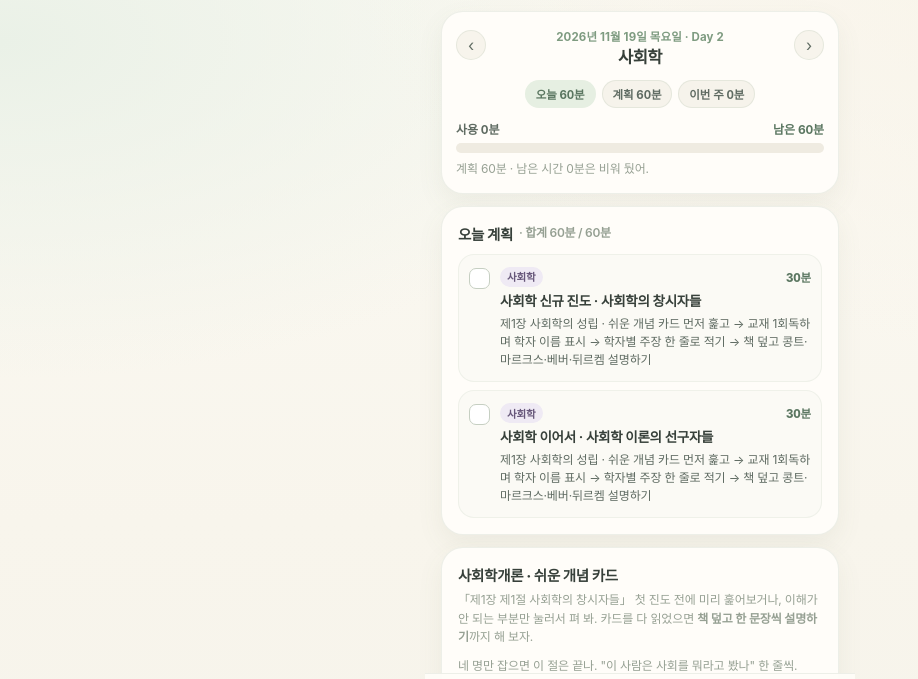
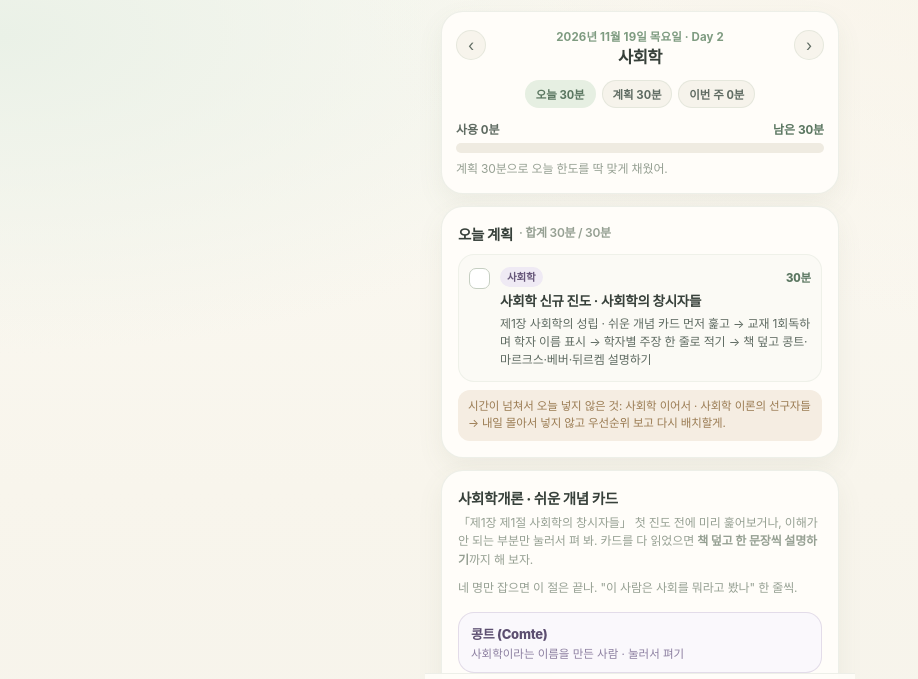
Before and after one commit to yunseodo08-eng/-, a plain HTML site: page index.html in a window 1280 px wide. Shown: the part 62-741 px from the top of the page, without its empty margins (0-918 px from the left). Drawn offline with Linux system fonts and the light colour scheme.

Commit message:
학습 플래너: 하루 공부시간 평일 30분·주말 60분으로 낮춤 (주간 270분)

```diff
--- a/index.html
+++ b/index.html
@@ -336,13 +336,13 @@
           <button class="daynav" id="nextDay" aria-label="다음 날 보기">›</button>
         </div>
         <div class="meta-row">
-          <span class="pill sage" id="limitPill">오늘 60분</span>
+          <span class="pill sage" id="limitPill">오늘 30분</span>
           <span class="pill" id="planPill">계획 0분</span>
           <span class="pill" id="weekPill">이번 주 0분</span>
         </div>
         <div class="gauge">
-          <div class="gauge-head"><span id="usedLabel">사용 0분</span><span class="left" id="leftLabel">남은 60분</span></div>
-          <div class="track" id="useTrack" role="progressbar" aria-valuemin="0" aria-valuemax="60" aria-valuenow="0">
+          <div class="gauge-head"><span id="usedLabel">사용 0분</span><span class="left" id="leftLabel">남은 30분</span></div>
+          <div class="track" id="useTrack" role="progressbar" aria-valuemin="0" aria-valuemax="30" aria-valuenow="0">
             <div class="fill" id="useFill"></div>
           </div>
           <p class="muted small" id="gaugeNote" style="margin:7px 0 0"></p>
@@ -429,7 +429,7 @@
       <div class="card">
         <h3>이번 주 공부시간</h3>
         <div class="wk" id="weekBars"></div>
-        <div class="gauge-head" style="margin-top:2px"><span id="weekUsed">0분</span><span class="left">/ 660분 (11시간)</span></div>
+        <div class="gauge-head" style="margin-top:2px"><span id="weekUsed">0분</span><span class="left">/ 270분 (4시간 30분)</span></div>
         <p class="muted small" style="margin:6px 0 0" id="weekNote"></p>
       </div>
       <div class="card">
@@ -596,8 +596,8 @@
 var CFG = {
   start: '2026-11-18',            // Day 1 (수) — 그 전날까지는 '시작 전' 준비 화면
   target: '2027-02-28',
-  limits: [180, 60, 60, 60, 60, 60, 180],  // 일~토 (분)
-  weekLimit: 660,                 // 주간 11시간
+  limits: [60, 30, 30, 30, 30, 30, 60],    // 일~토 (분) — 평일 30분 · 주말 60분
+  weekLimit: 270,                 // 주간 4시간 30분 (30×5 + 60×2)
   alloc: {                        // 요일별 기본 배분 (getDay: 0=일)
     1: ['english'],
     2: ['korean'],
@@ -1140,7 +1140,14 @@ function planFor(dateStr){
   });
 
   // 신규 진도 — 요일 배분 (과목당 하루 2단원까지, 배분 순서를 돌아가며)
-  var alloc = CFG.alloc[weekdayOf(dateStr)] || [];
+  // 하루 한도가 짧으면 그날 배분의 앞 과목만 계속 잡혀 뒤 과목이 영영 밀리므로,
+  // 주마다 그날 배분의 시작 과목을 한 칸씩 돌린다(그날 과목 구성은 그대로).
+  var alloc = (CFG.alloc[weekdayOf(dateStr)] || []).slice();
+  if (alloc.length > 1) {
+    var weekIdx = Math.max(0, Math.floor(diffDays(CFG.start, weekStartOf(dateStr)) / 7));
+    var shift = ((weekIdx % alloc.length) + alloc.length) % alloc.length;
+    alloc = alloc.slice(shift).concat(alloc.slice(0, shift));
+  }
   var names = alloc.map(function(id){ return SUBJ_MAP[id].short; });
   var ROUNDS = 2, assigned = {};
   for (var round = 0; round < ROUNDS; round++) {
@@ -1246,7 +1253,7 @@ function weeklyText(dateStr){
     total += m;
     L.push('- ' + fmtShort(dstr) + ' ' + (m ? m + '분' : '기록 없음') + ' / ' + lim + '분');
   }
-  L.push('- 주간 합계: ' + total + '분 / ' + CFG.weekLimit + '분 (11시간)');
+  L.push('- 주간 합계: ' + total + '분 / ' + CFG.weekLimit + '분 (4시간 30분)');
   L.push('');
   L.push('[과목별 진도]');
   SUBJECTS.forEach(function(s){
@@ -1270,8 +1277,8 @@ function weeklyText(dateStr){
   L.push('');
   L.push('[다음 주 우선순위]');
   L.push('1) 취약 단원 보충 복습 먼저');
-  L.push('2) 밀린 복습은 하루 2건까지만');
-  L.push('3) 신규 진도는 평일 60분 · 주말 180분 안에서');
+  L.push('2) 밀린 복습은 하루 ' + CFG.maxOverduePerDay + '건까지만');
+  L.push('3) 신규 진도는 평일 30분 · 주말 60분 안에서');
   return L.join('\n');
 }
 function monthStats(dateStr){
@@ -1432,6 +1439,7 @@ function renderToday(){
   if (p.used > p.limit) gnote = '실제로 한 시간이 계획보다 많았어. 기록은 그대로 두고, 남은 하루는 쉬어도 괜찮아.';
   else if (!p.tasks.length) gnote = '오늘은 배정된 과제가 없어. 쉬어 가도 되는 날이야.';
   else if (p.total > p.remaining) gnote = '이미 ' + p.used + '분 했으니 계획 중 ' + (p.total - p.remaining) + '분은 다음 일정으로 넘길게.';
+  else if (p.remaining - p.total === 0) gnote = '계획 ' + p.total + '분으로 오늘 한도를 딱 맞게 채웠어.';
   else gnote = '계획 ' + p.total + '분 · 남은 시간 ' + (p.remaining - p.total) + '분은 비워 뒀어.';
   $('gaugeNote').textContent = gnote;
 
@@ -1661,7 +1669,7 @@ function renderProgress(){
     var dstr = addDays(ws, i), m = minutesOn(dstr), lim = dayLimit(dstr);
     used += m;
     var h = lim ? Math.min(100, Math.round(m / lim * 100)) : 0;
-    var cap = Math.round(lim / 180 * 100);   // 한도에 따라 칸 높이를 다르게(평일 33%, 주말 100%)
+    var cap = Math.round(lim / 60 * 100);    // 한도에 따라 칸 높이를 다르게(평일 50%, 주말 100%)
     bars += '<div class="wk-day" data-today="' + (dstr === todayReal() ? '1' : '0') + '">'
       + '<div class="wk-bar" style="height:' + cap + '%" title="' + m + '분 / ' + lim + '분">'
       + '<i style="height:' + h + '%"></i></div>'
@@ -1671,8 +1679,8 @@ function renderProgress(){
   $('weekUsed').textContent = used + '분';
   var wpct = Math.round(used / CFG.weekLimit * 100);
   $('weekNote').textContent = wpct >= 100
-    ? '이번 주 한도(660분)를 다 채웠어. 남은 날은 복습만 가볍게 해도 충분해.'
-    : '이번 주 ' + wpct + '% · 남은 ' + (CFG.weekLimit - used) + '분. 평일 하루 60분, 주말 180분 기준이야.';
+    ? '이번 주 한도(' + CFG.weekLimit + '분)를 다 채웠어. 남은 날은 복습만 가볍게 해도 충분해.'
+    : '이번 주 ' + wpct + '% · 남은 ' + (CFG.weekLimit - used) + '분. 평일 하루 30분, 주말 60분 기준이야.';
 
   var left = diffDays(dateStr, CFG.target);
   var totalUnits = UNITS.length;
```
